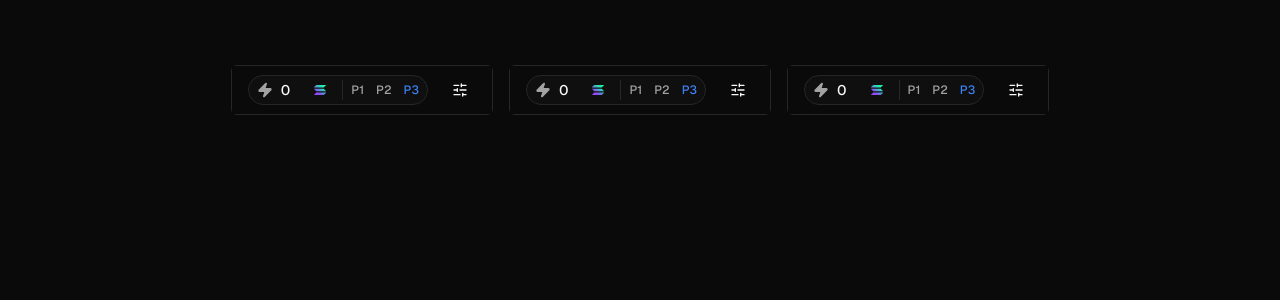
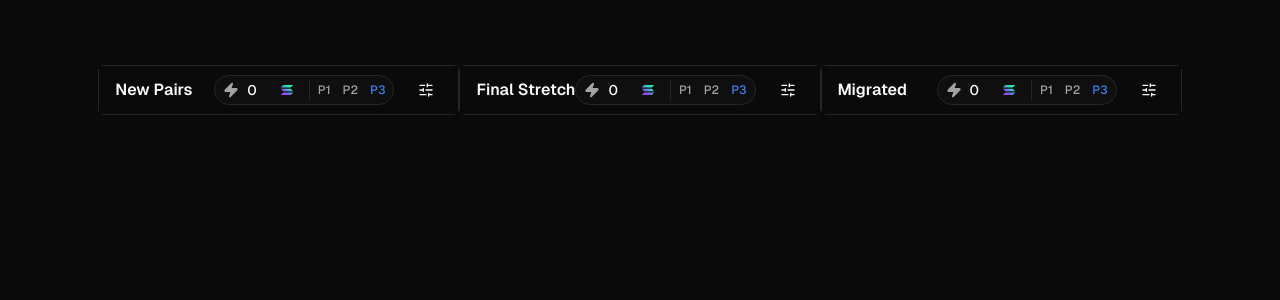
Before and after one commit to Rahul-Encoded/Pulse, a Next.js app: page / in a window 1280 px wide. Shown: the top 300 px of the page. Built offline with nearby package versions, Linux system fonts and the light colour scheme.

Commit message:
Table enclosing New Pairs, Final Stretch and Migrated subtables have been refactored to be closer to pulse UI

```diff
--- a/src/components/app-components/TokenTable.tsx
+++ b/src/components/app-components/TokenTable.tsx
@@ -1,11 +1,15 @@
 import Tab from "./TableComponents/Tab";
+import { TabProps } from "./TableComponents/interface/types";
 
-export default function TokenTable({ props }: { props: any }) {
+const names = ["New Pairs", "Final Stretch", "Migrated"];
+
+
+export default function TokenTable() {
     return (
-        <div className="grid grid-cols-1 md:grid-cols-2 lg:grid-cols-3 gap-4">
-            <Tab props={props}></Tab>
-            <Tab props={props}></Tab>
-            <Tab props={props}></Tab>
+        <div className="grid grid-cols-1 md:grid-cols-2 lg:grid-cols-3 gap-0">
+            {names.map((name, index) => (
+                <Tab key={index} name={name} />
+            ))}
         </div>
     )
 }
```
